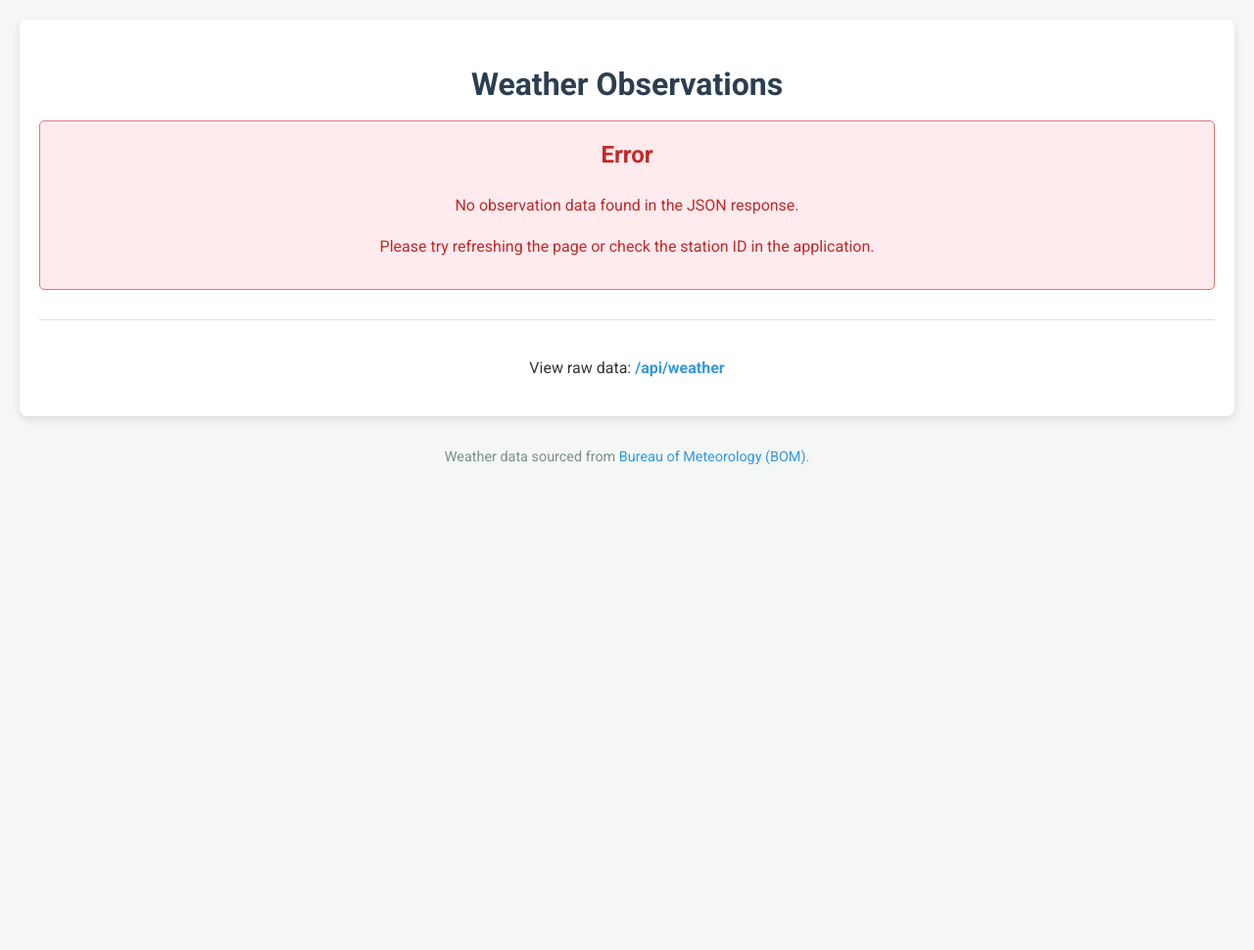
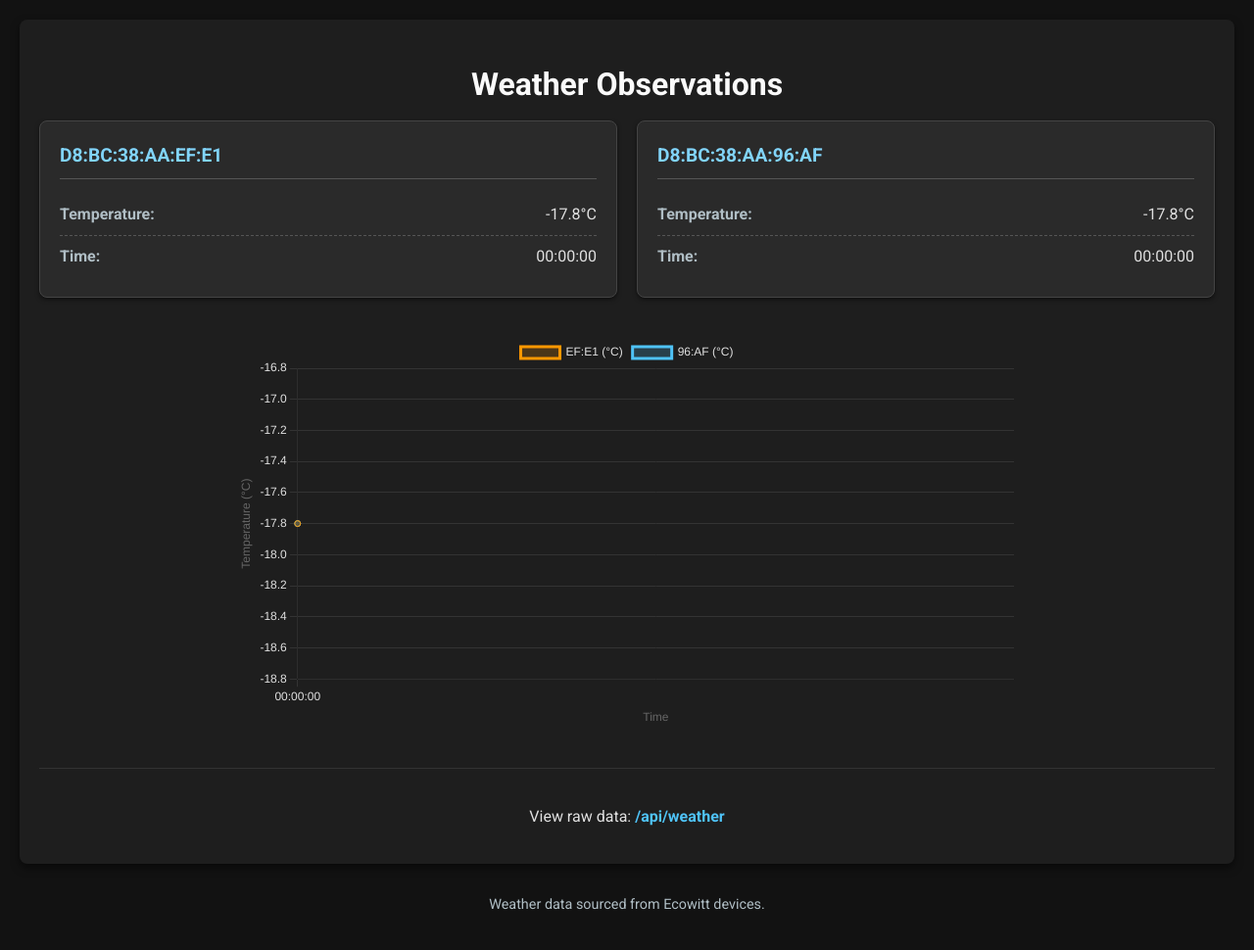
Before and after one commit to ParadoxIsCoding/IA3-Digital-Solutions, a Flask app: page / in a window 1280 px wide. Shown: the whole page at 98% size. Before the commit the page ends 475 px from the top, so only its background shows below. Run offline with Flask 3, Linux system fonts and the light colour scheme; data that the repository does not hold is empty.

Commit message:
Switch to Ecowitt API and update chart

```diff
--- a/weather_app/app.py
+++ b/weather_app/app.py
@@ -1,148 +1,58 @@
+from datetime import datetime
 import json
 import requests
 from flask import Flask, render_template, jsonify
-import urllib3 # Import urllib3 to disable SSL warnings
+import urllib3
 
 # Disable InsecureRequestWarning: CERTIFICATE_VERIFY_FAILED
 urllib3.disable_warnings(urllib3.exceptions.InsecureRequestWarning)
 
 app = Flask(__name__)
 
-# User is using Brisbane URL which sometimes has local_date_time_full in YYYYMMDDHHMMSS format
-BOM_URL = "https://reg.bom.gov.au/fwo/IDQ60901/IDQ60901.94575.json" # Brisbane
-# Original Archerfield was: "https://reg.bom.gov.au/fwo/IDQ60801/IDQ60801.94569.json"
-# Sydney (for DD/MM/YYYY HH:MM:SS testing): "https://reg.bom.gov.au/fwo/IDN60801/IDN60801.94576.json"
-
-def format_bom_local_time(time_str):
-    """
-    Formats BOM's local_date_time_full string.
-    Handles both "YYYYMMDDHHMMSS" and "DD/MM/YYYY HH:MM:SS" formats.
-    Returns a dictionary {'date': 'DD/MM/YYYY', 'time': 'HH:MM:SS', 'original': time_str}
-    or {'date': 'N/A', 'time': 'N/A', 'original': time_str, 'malformed': True} on failure.
-    """
-    if not time_str or time_str == 'N/A':
-        return {'date': 'N/A', 'time': 'N/A', 'original': time_str}
-
-    try:
-        # Attempt to parse YYYYMMDDHHMMSS format
-        if len(time_str) == 14 and time_str.isdigit():
-            year = time_str[0:4]
-            month = time_str[4:6]
-            day = time_str[6:8]
-            hour = time_str[8:10]
-            minute = time_str[10:12]
-            second = time_str[12:14]
-            return {
-                'date': f"{day}/{month}/{year}",
-                'time': f"{hour}:{minute}:{second}",
-                'original': time_str
-            }
-        # Attempt to parse DD/MM/YYYY HH:MM:SS format
-        elif '/' in time_str and ' ' in time_str and ':' in time_str:
-            parts = time_str.split(' ', 1) # Split only on the first space
-            if len(parts) == 2:
-                date_part = parts[0]  # DD/MM/YYYY
-                time_part = parts[1]  # HH:MM:SS
-
-                # Validate date part (e.g., 3 components, all digits)
-                date_elements = date_part.split('/')
-                if len(date_elements) != 3 or not all(d.isdigit() for d in date_elements):
-                    raise ValueError("Invalid date component in DD/MM/YYYY format")
-
-                # Validate time part (e.g., 3 components, all digits)
-                time_elements = time_part.split(':')
-                if len(time_elements) != 3 or not all(t.isdigit() for t in time_elements):
-                     raise ValueError("Invalid time component in HH:MM:SS format")
-
-                return {
-                    'date': date_part,
-                    'time': time_part,
-                    'original': time_str
-                }
-        # If neither format matches, mark as malformed
-        raise ValueError("Unknown time string format")
-    except Exception:
-        # print(f"Debug: Could not parse time_str '{time_str}': {e}") # Optional debug
-        return {'date': 'N/A', 'time': 'N/A', 'original': time_str, 'malformed': True}
+# Endpoints for the Ecowitt devices
+API_URLS = {
+    "D8:BC:38:AA:EF:E1": "https://api.ecowitt.net/api/v3/device/real_time?application_key=2A514E07593482820CACAAB8FD0C73B2&api_key=17a5de25-fa25-4a18-9c86-78e93184c44c&mac=D8:BC:38:AA:EF:E1&call_back=all",
+    "D8:BC:38:AA:96:AF": "https://api.ecowitt.net/api/v3/device/real_time?application_key=2A514E07593482820CACAAB8FD0C73B2&api_key=17a5de25-fa25-4a18-9c86-78e93184c44c&mac=%20D8:BC:38:AA:96:AF&call_back=all",
+}
 
 
 def fetch_weather_data():
-    """Fetches and processes weather data from BOM."""
+    """Fetch the current temperature from each Ecowitt device."""
+    observations = []
     try:
-        response = requests.get(BOM_URL, timeout=10, verify=False)
-        response.raise_for_status()
-        data = response.json()
-
-        observations_data = data.get('observations', {}).get('data', [])
-
-        if not observations_data:
-            return None, "No observation data found in the JSON response."
-
-        # Station name is usually consistent
-        station_name = observations_data[0].get('name', 'Unknown Location')
-
-        processed_observations = []
-        for obs in observations_data[:5]: # Get the latest 5 observations
-            raw_local_time = obs.get('local_date_time_full', 'N/A')
-            formatted_time_obj = format_bom_local_time(raw_local_time)
-
-            processed_observations.append({
-                'local_time_obj': formatted_time_obj, # Pass the dictionary
-                'aifstime_utc': obs.get('aifstime_utc', 'N/A'),
-                'air_temp': obs.get('air_temp', 'N/A'),
-                'apparent_temp': obs.get('apparent_t', 'N/A'),
-                'humidity': obs.get('rel_hum', 'N/A'),
-                'wind_dir': obs.get('wind_dir', 'N/A'),
-                'wind_spd_kmh': obs.get('wind_spd_kmh', 'N/A'),
-                'gust_kmh': obs.get('gust_kmh', 'N/A'),
-                'pressure_hpa': obs.get('press_qnh', 'N/A'),
-                'rain_since_9am': obs.get('rain_trace', 'N/A')
-            })
-
-        header_info_list = data.get('observations', {}).get('header', [])
-        last_updated_product = 'N/A'
-        if header_info_list and isinstance(header_info_list, list) and len(header_info_list) > 0:
-            # BOM sometimes returns header as a list, sometimes not.
-            # And sometimes product_issue_time_utc is missing.
-             header_info = header_info_list[0] if isinstance(header_info_list, list) else header_info_list
-             if isinstance(header_info, dict):
-                last_updated_product = header_info.get('product_issue_time_utc', 'N/A')
-                if last_updated_product == 'N/A': # Fallback for some stations like Brisbane
-                    last_updated_product = header_info.get('refresh_message', 'N/A')
-
-
-        return {
-            'station_name': station_name,
-            'last_updated_product': last_updated_product,
-            'observations': processed_observations
-        }, None
-
+        for mac, url in API_URLS.items():
+            resp = requests.get(url, timeout=10, verify=False)
+            resp.raise_for_status()
+            data = resp.json()
+            temp_info = data.get("data", {}).get("outdoor", {}).get("temperature", {})
+            epoch = int(temp_info.get("time", 0))
+            temp_f = float(temp_info.get("value", 0))
+            temp_c = round((temp_f - 32) * 5 / 9, 1)
+            time_str = datetime.fromtimestamp(epoch).strftime("%H:%M:%S")
+            observations.append({"mac": mac, "temp_c": temp_c, "time": time_str})
+        return {"observations": observations}, None
     except requests.exceptions.SSLError as e:
         return None, f"SSL Error: {e}. Could not verify the server's SSL certificate."
     except requests.exceptions.RequestException as e:
         return None, f"Error fetching data: {e}"
-    except json.JSONDecodeError:
-        return None, "Error decoding JSON data from BOM. The data might not be in the expected format."
-    except KeyError as e:
-        return None, f"Unexpected data structure from BOM: Missing key {e}"
+    except (json.JSONDecodeError, ValueError) as e:
+        return None, f"Error decoding data: {e}"
     except Exception as e:
         return None, f"An unexpected error occurred: {e}"
 
+
 @app.route('/')
 def home():
-    weather_info, error_message = fetch_weather_data()
-    if error_message:
-        return render_template('index.html', error=error_message)
-    return render_template('index.html', weather=weather_info)
+    return render_template('index.html')
+
 
 @app.route('/api/weather')
 def api_weather():
     weather_info, error_message = fetch_weather_data()
     if error_message:
         return jsonify({'error': error_message}), 500
-    if not weather_info:
-        return jsonify({'error': 'No weather data available'}), 404
     return jsonify(weather_info)
+
 
 if __name__ == '__main__':
     app.run(debug=True)
--- a/weather_app/static/style.css
+++ b/weather_app/static/style.css
@@ -2,8 +2,8 @@
     font-family: 'Roboto', sans-serif;
     margin: 0;
     padding: 20px;
-    background-color: #f4f7f6;
-    color: #333;
+    background-color: #121212;
+    color: #e0e0e0;
     line-height: 1.6;
 }
 
@@ -11,14 +11,14 @@
     max-width: 1200px;
     margin: 0 auto;
     padding: 20px;
-    background-color: #fff;
+    background-color: #1e1e1e;
     border-radius: 8px;
-    box-shadow: 0 4px 8px rgba(0, 0, 0, 0.1);
+    box-shadow: 0 4px 8px rgba(0, 0, 0, 0.5);
 }
 
 h1 {
     text-align: center;
-    color: #2c3e50;
+    color: #fafafa;
     margin-bottom: 10px;
 }
 
@@ -26,18 +26,18 @@
     text-align: center;
     margin-bottom: 30px;
     padding-bottom: 15px;
-    border-bottom: 1px solid #e0e0e0;
+    border-bottom: 1px solid #333;
 }
 
 .location-header h2 {
     margin: 0;
-    color: #3498db;
+    color: #4fc3f7;
     font-size: 2em;
 }
 
 .last-updated {
     font-size: 0.9em;
-    color: #7f8c8d;
+    color: #b0bec5;
 }
 
 .observations-grid {
@@ -48,11 +48,11 @@
 }
 
 .observation-card {
-    background-color: #ecf0f1;
-    border: 1px solid #dadedf;
+    background-color: #2a2a2a;
+    border: 1px solid #444;
     border-radius: 8px;
     padding: 20px;
-    box-shadow: 0 2px 4px rgba(0, 0, 0, 0.05);
+    box-shadow: 0 2px 4px rgba(0, 0, 0, 0.5);
     transition: transform 0.2s ease-in-out;
 }
 
@@ -62,9 +62,9 @@
 
 .observation-card h3 {
     margin-top: 0;
-    color: #2980b9;
+    color: #81d4fa;
     font-size: 1.2em;
-    border-bottom: 1px solid #bdc3c7;
+    border-bottom: 1px solid #555;
     padding-bottom: 8px;
     margin-bottom: 15px;
 }
@@ -72,7 +72,7 @@
 .time-highlight {
     font-size: 1.8em;
     font-weight: bold;
-    color: #2c3e50;
+    color: #e0e0e0;
     display: block;
     margin-bottom: 15px;
     text-align: center;
@@ -80,7 +80,7 @@
 .time-highlight .date-small {
     font-size: 0.6em;
     font-weight: normal;
-    color: #555;
+    color: #b0bec5;
     display: block;
 }
 
@@ -89,7 +89,7 @@
     display: flex;
     justify-content: space-between;
     padding: 8px 0;
-    border-bottom: 1px dashed #d0d0d0;
+    border-bottom: 1px dashed #555;
 }
 .weather-details .detail-item:last-child {
     border-bottom: none;
@@ -97,17 +97,17 @@
 
 .detail-item .label {
     font-weight: bold;
-    color: #555;
+    color: #b0bec5;
 }
 
 .detail-item .value {
-    color: #333;
+    color: #e0e0e0;
 }
 
 .error-message {
-    background-color: #ffebee;
-    color: #c62828;
-    border: 1px solid #e57373;
+    background-color: #442525;
+    color: #ef9a9a;
+    border: 1px solid #b71c1c;
     padding: 15px;
     border-radius: 5px;
     text-align: center;
@@ -115,18 +115,18 @@
 
 .error-message h2 {
     margin-top: 0;
-    color: #c62828;
+    color: #ef9a9a;
 }
 
 .api-link {
     text-align: center;
     margin-top: 30px;
     padding-top: 20px;
-    border-top: 1px solid #e0e0e0;
+    border-top: 1px solid #333;
 }
 
 .api-link a {
-    color: #3498db;
+    color: #4fc3f7;
     text-decoration: none;
     font-weight: bold;
 }
@@ -138,12 +138,18 @@
     text-align: center;
     margin-top: 30px;
     font-size: 0.9em;
-    color: #7f8c8d;
+    color: #b0bec5;
 }
 footer a {
-    color: #3498db;
+    color: #4fc3f7;
     text-decoration: none;
 }
 footer a:hover {
     text-decoration: underline;
 }
+
+.chart-container {
+    position: relative;
+    margin: 40px auto;
+    max-width: 800px;
+}
--- a/weather_app/templates/index.html
+++ b/weather_app/templates/index.html
@@ -10,80 +10,66 @@
 <body>
     <div class="container">
         <h1>Weather Observations</h1>
-
-        {% if error %}
-            <div class="error-message">
-                <h2>Error</h2>
-                <p>{{ error }}</p>
-                <p>Please try refreshing the page or check the station ID in the application.</p>
-            </div>
-        {% elif weather %}
-            <div class="location-header">
-                <h2>{{ weather.station_name }}</h2>
-                <p class="last-updated">
-                    BOM Product Info: {{ weather.last_updated_product if weather.last_updated_product != 'N/A' else 'Not available' }}
-                </p>
-            </div>
-
-            <div class="observations-grid">
-                {% for obs in weather.observations %}
-                <div class="observation-card">
-                    <h3>Observation Time</h3>
-                    {% if obs.local_time_obj.malformed %}
-                        <p class="time-highlight">{{ obs.local_time_obj.original }} <span class="date-small">(Malformed format)</span></p>
-                    {% elif obs.local_time_obj.time == 'N/A' and obs.local_time_obj.date == 'N/A' %}
-                        <p class="time-highlight">{{ obs.local_time_obj.original | default('N/A') }}</p>
-                    {% else %}
-                        <p class="time-highlight">{{ obs.local_time_obj.time }} <span class="date-small">{{ obs.local_time_obj.date }}</span></p>
-                    {% endif %}
-
-                    <div class="weather-details">
-                        <div class="detail-item">
-                            <span class="label">Temperature:</span>
-                            <span class="value">{{ obs.air_temp }}°C</span>
-                        </div>
-                        <div class="detail-item">
-                            <span class="label">Feels Like:</span>
-                            <span class="value">{{ obs.apparent_temp }}°C</span>
-                        </div>
-                        <div class="detail-item">
-                            <span class="label">Humidity:</span>
-                            <span class="value">{{ obs.humidity }}%</span>
-                        </div>
-                        <div class="detail-item">
-                            <span class="label">Wind:</span>
-                            <span class="value">{{ obs.wind_dir }} {{ obs.wind_spd_kmh }} km/h</span>
-                        </div>
-                        {% if obs.gust_kmh != 'N/A' and obs.gust_kmh != 0 and obs.gust_kmh != obs.wind_spd_kmh %}
-                        <div class="detail-item">
-                            <span class="label">Gusts:</span>
-                            <span class="value">{{ obs.gust_kmh }} km/h</span>
-                        </div>
-                        {% endif %}
-                        <div class="detail-item">
-                            <span class="label">Pressure:</span>
-                            <span class="value">{{ obs.pressure_hpa }} hPa</span>
-                        </div>
-                        <div class="detail-item">
-                            <span class="label">Rain (since 9am):</span>
-                            <span class="value">{{ obs.rain_since_9am }} mm</span>
-                        </div>
-                    </div>
-                </div>
-                {% else %}
-                <p>No observations found for this station.</p>
-                {% endfor %}
-            </div>
-        {% else %}
-            <p>Loading weather data or no data available...</p>
-        {% endif %}
-
+        <div id="obsGrid" class="observations-grid"></div>
+        <div class="chart-container">
+            <canvas id="tempChart"></canvas>
+        </div>
         <div class="api-link">
             <p>View raw data: <a href="{{ url_for('api_weather') }}" target="_blank">/api/weather</a></p>
         </div>
     </div>
     <footer>
-        <p>Weather data sourced from <a href="http://www.bom.gov.au/" target="_blank">Bureau of Meteorology (BOM)</a>.</p>
+        <p>Weather data sourced from Ecowitt devices.</p>
     </footer>
+    <script src="https://cdn.jsdelivr.net/npm/chart.js"></script>
+    <script>
+        const ctx = document.getElementById('tempChart').getContext('2d');
+        const datasets = [
+            { label: 'EF:E1 (°C)', data: [], borderColor: '#ff9800', backgroundColor: 'rgba(255,152,0,0.2)', tension: 0.3 },
+            { label: '96:AF (°C)', data: [], borderColor: '#4fc3f7', backgroundColor: 'rgba(79,195,247,0.2)', tension: 0.3 }
+        ];
+        const chartData = { labels: [], datasets: datasets };
+        const tempChart = new Chart(ctx, {
+            type: 'line',
+            data: chartData,
+            options: {
+                scales: {
+                    x: { title: { display: true, text: 'Time' }, ticks: { color: '#e0e0e0' }, grid: { color: '#333' } },
+                    y: { title: { display: true, text: 'Temperature (°C)' }, ticks: { color: '#e0e0e0' }, grid: { color: '#333' } }
+                },
+                plugins: { legend: { labels: { color: '#e0e0e0' } } }
+            }
+        });
+
+        function fetchData() {
+            fetch('{{ url_for('api_weather') }}')
+                .then(r => r.json())
+                .then(data => {
+                    if (!data.observations) return;
+                    const time = data.observations[0].time;
+                    if (chartData.labels.length === 0 || chartData.labels[chartData.labels.length - 1] !== time) {
+                        chartData.labels.push(time);
+                        data.observations.forEach((obs, idx) => {
+                            chartData.datasets[idx].data.push(obs.temp_c);
+                        });
+                        tempChart.update();
+                    }
+                    const grid = document.getElementById('obsGrid');
+                    grid.innerHTML = '';
+                    data.observations.forEach(obs => {
+                        const card = document.createElement('div');
+                        card.className = 'observation-card';
+                        card.innerHTML = `<h3>${obs.mac}</h3>
+                            <div class="weather-details">
+                                <div class="detail-item"><span class="label">Temperature:</span><span class="value">${obs.temp_c}°C</span></div>
+                                <div class="detail-item"><span class="label">Time:</span><span class="value">${obs.time}</span></div>
+                            </div>`;
+                        grid.appendChild(card);
+                    });
+                });
+        }
+        fetchData();
+        setInterval(fetchData, 60000);
+    </script>
 </body>
 </html>
```
